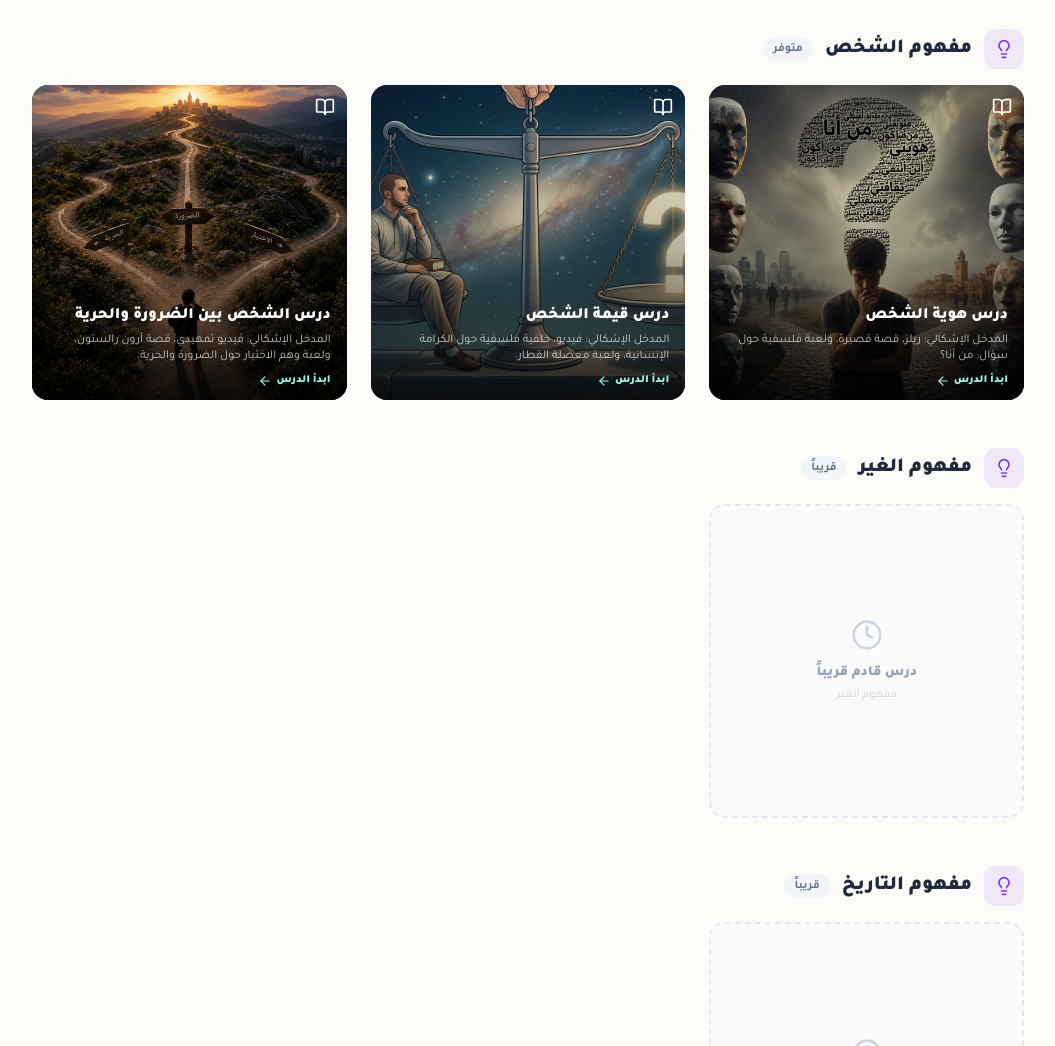
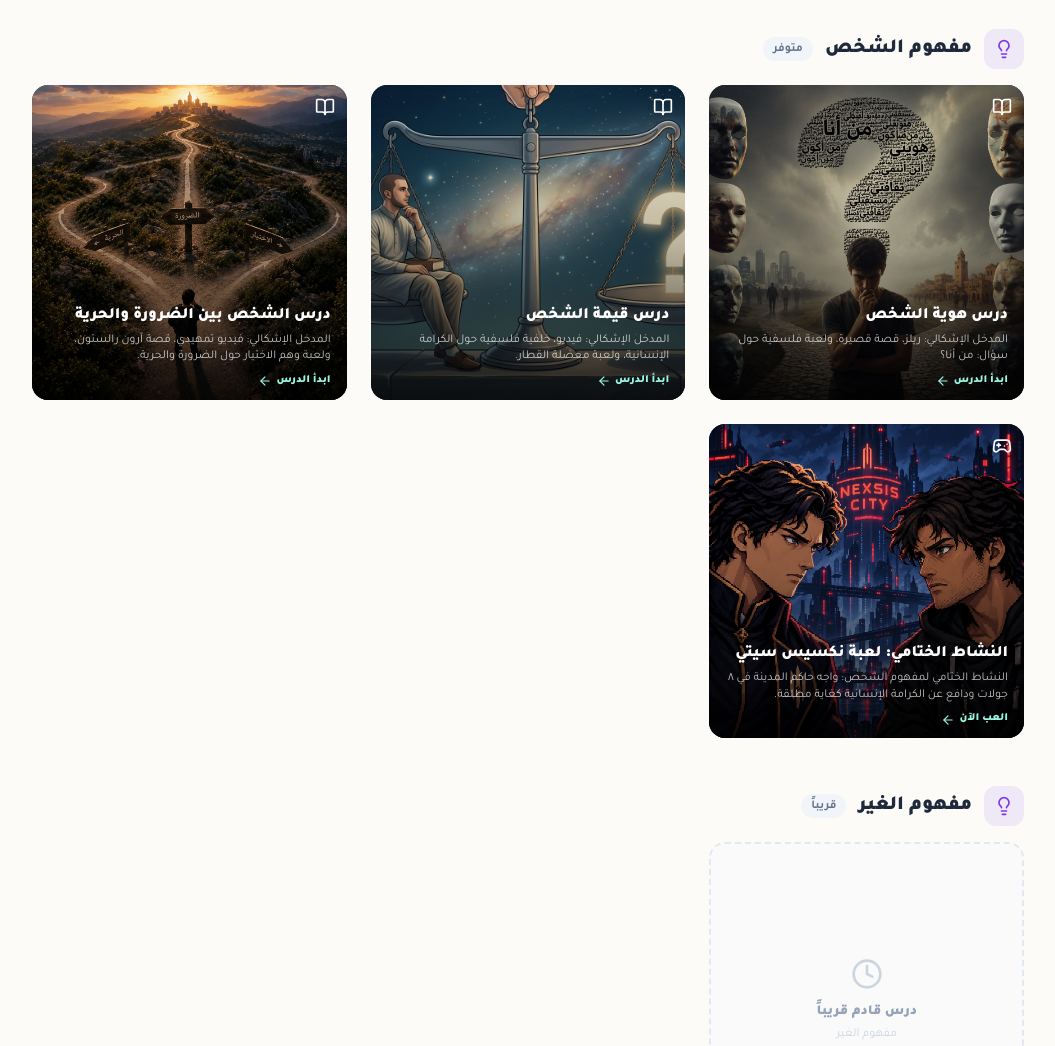
Before and after one commit to 01mohamedelyousfi-design/MAHABATLHIKMA, a website: page lessons/index.html in a window 1280 px wide. Shown: the part 455-1501 px from the top of the page, without its empty margins (112-1167 px from the left). Drawn offline with Linux system fonts and the light colour scheme.

Commit message:
feat(games): add Nexsis City as final Person-concept activity and games entry

```diff
--- a/lessons/index.html
+++ b/lessons/index.html
@@ -229,6 +229,13 @@
                                             url: '/lessons/lesson-freedom',
                                             cover: '/assets/lessons/freedom-cover.webp',
                                         },
+                                        {
+                                            title: 'النشاط الختامي: لعبة نكسيس سيتي',
+                                            desc: 'النشاط الختامي لمفهوم الشخص: واجه حاكم المدينة في ٨ جولات ودافع عن الكرامة الإنسانية كغاية مطلقة.',
+                                            url: 'https://nexsis-city.pages.dev/',
+                                            cover: '/assets/lessons/nexsis-city.webp',
+                                            external: true,
+                                        },
                                     ],
                                 },
                                 { name: 'مفهوم الغير', lessons: [] },
@@ -329,18 +336,20 @@
 
         // ---- Concepts + lesson cards ----
         function lessonCard(lesson) {
+            const isExternal = lesson.external || /^https?:\/\//.test(lesson.url || '');
+            const linkAttrs = isExternal ? 'target="_blank" rel="noopener noreferrer"' : '';
             return `
-                <a href="${lesson.url}" class="group relative aspect-square bg-gradient-to-br from-teal-800 to-teal-950 rounded-xl md:rounded-2xl overflow-hidden card-hover transition-all">
+                <a href="${lesson.url}" ${linkAttrs} class="group relative aspect-square bg-gradient-to-br from-teal-800 to-teal-950 rounded-xl md:rounded-2xl overflow-hidden card-hover transition-all">
                     ${lesson.cover ? `<img src="${lesson.cover}" alt="${lesson.title}" class="absolute inset-0 w-full h-full object-cover" loading="lazy">` : ''}
                     <div class="absolute inset-0 bg-gradient-to-t from-black/80 via-black/25 to-transparent"></div>
                     <div class="absolute top-3 right-3 text-white">
-                        <i data-lucide="book-open" class="w-5 h-5 drop-shadow-md"></i>
+                        <i data-lucide="${isExternal ? 'gamepad-2' : 'book-open'}" class="w-5 h-5 drop-shadow-md"></i>
                     </div>
                     <div class="absolute bottom-0 left-0 right-0 p-4 transform translate-y-2 group-hover:translate-y-0 transition-transform">
                         <h4 class="text-white font-black text-sm md:text-base leading-tight">${lesson.title}</h4>
                         ${lesson.desc ? `<p class="text-white/75 text-xs mt-1 leading-snug line-clamp-2">${lesson.desc}</p>` : ''}
                         <span class="inline-flex items-center gap-1 mt-2 text-[11px] font-black text-teal-200">
-                            ابدأ الدرس <i data-lucide="arrow-left" class="w-3.5 h-3.5"></i>
+                            ${isExternal ? 'العب الآن' : 'ابدأ الدرس'} <i data-lucide="arrow-left" class="w-3.5 h-3.5"></i>
                         </span>
                     </div>
                 </a>
```
Also changed, not shown: games/index.html (+20 -5 lines), assets/games/nexsis-city.webp (added), assets/lessons/nexsis-city.webp (added), lessons/assets/lessons/nexsis-city.webp (added).
